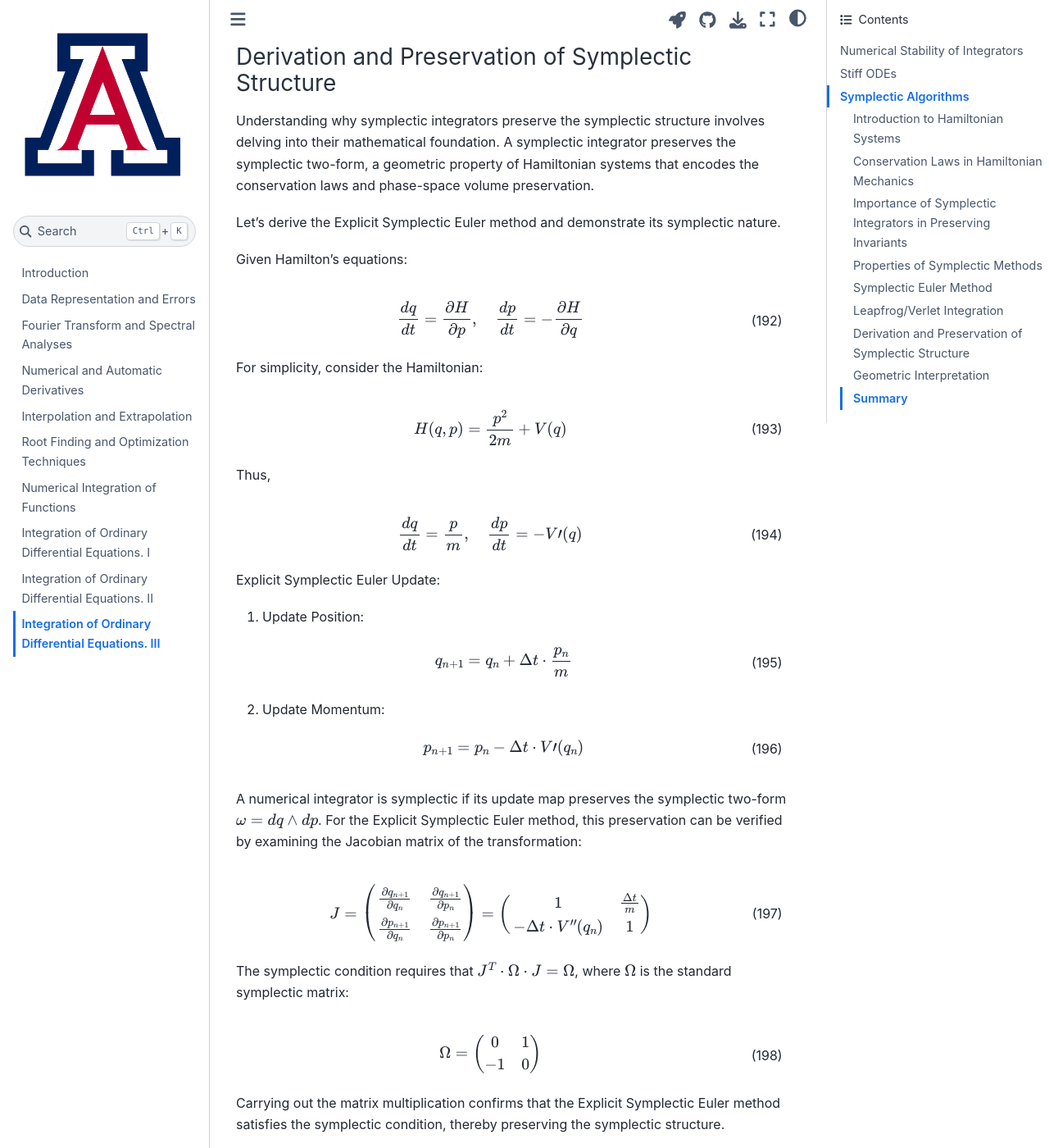
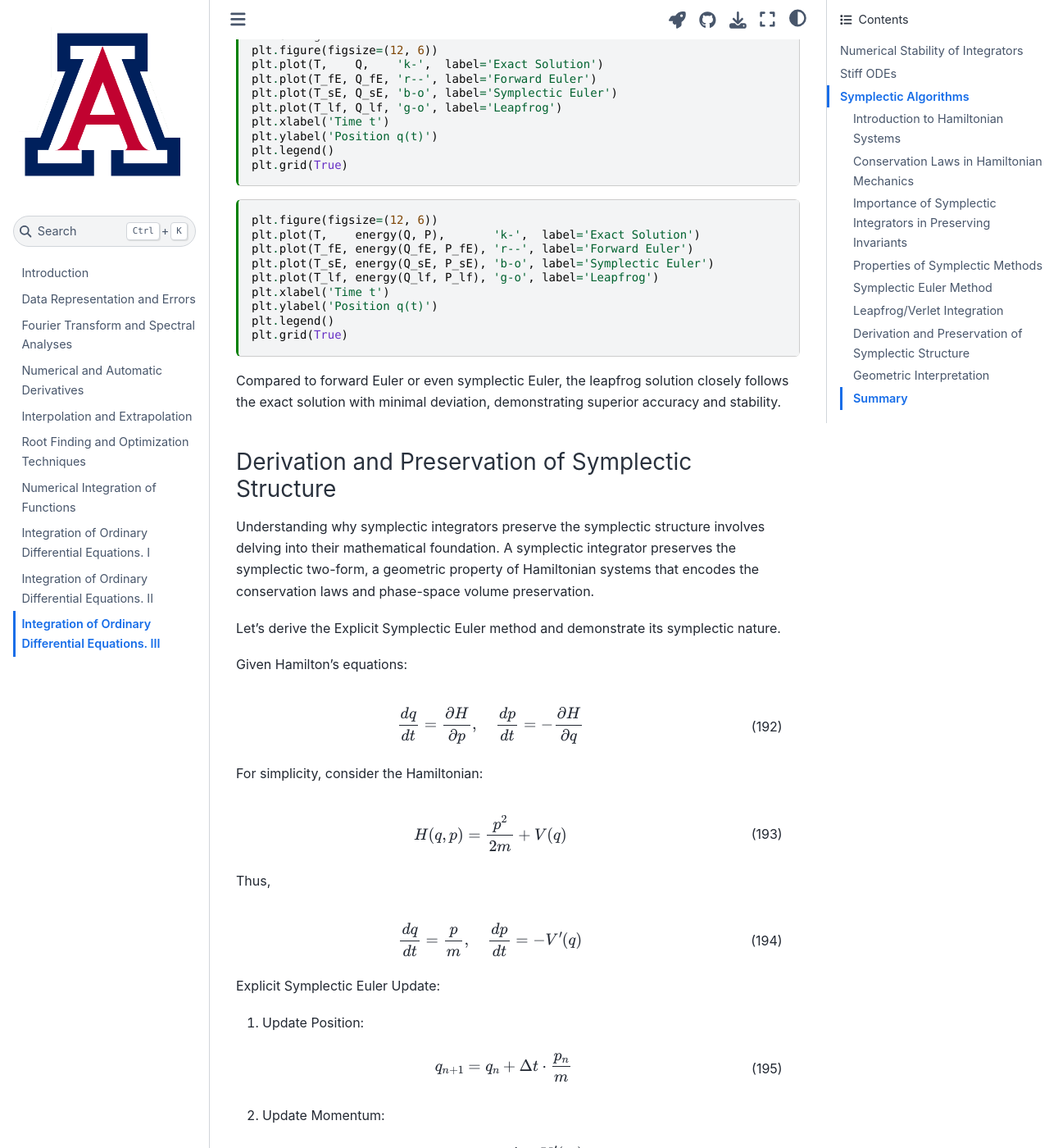
Before and after one commit to ua-2024q3-astr513/astr513, a Jupyter Book: the page built from docs/ode3.md, in a window 1280 px wide and 1400 px high, scrolled down 22839 px. Shown: the whole window at 82% size. Built offline with Jupyter Book 1.0.4 settings and Sphinx 7.4.7 and the Sphinx Book theme 1.1.4, drawn with Linux system fonts in a browser that asks for light colours; some of the changed text lies outside the part shown.

Commit message:
Plot energy

````diff
--- a/docs/ode3.md
+++ b/docs/ode3.md
@@ -829,6 +829,22 @@ plt.legend()
 plt.grid(True)
 ```
 
+It is also useful to look at the total energy:
+
+```{code-cell} ipython3
+def energy(Q, P, m=1, k=1):
+    return P*P/(2*m) + Q*Q*(k/2)
+
+plt.figure(figsize=(12, 6))
+plt.plot(T,    energy(Q, P),       'k-',  label='Exact Solution')
+plt.plot(T_fE, energy(Q_fE, P_fE), 'r--', label='Forward Euler')
+plt.plot(T_sE, energy(Q_sE, P_sE), 'b-o', label='Symplectic Euler')
+plt.xlabel('Time t')
+plt.ylabel('Position q(t)')
+plt.legend()
+plt.grid(True)
+```
+
 From the above plot, we observe:
 * Forward Euler Method:
   * Behavior: Deviates significantly from the exact solution over time, exhibiting growing oscillations.
@@ -920,6 +936,18 @@ plt.legend()
 plt.grid(True)
 ```
 
+```{code-cell} ipython3
+plt.figure(figsize=(12, 6))
+plt.plot(T,    energy(Q, P),       'k-',  label='Exact Solution')
+plt.plot(T_fE, energy(Q_fE, P_fE), 'r--', label='Forward Euler')
+plt.plot(T_sE, energy(Q_sE, P_sE), 'b-o', label='Symplectic Euler')
+plt.plot(T_lf, energy(Q_lf, P_lf), 'g-o', label='Leapfrog')
+plt.xlabel('Time t')
+plt.ylabel('Position q(t)')
+plt.legend()
+plt.grid(True)
+```
+
 Compared to forward Euler or even symplectic Euler, the leapfrog solution closely follows the exact solution with minimal deviation, demonstrating superior accuracy and stability.
 
 +++
@@ -942,7 +970,7 @@ H(q, p) = \frac{p^2}{2m} + V(q)
 \end{align}
 Thus,
 \begin{align}
-\frac{dq}{dt} = \frac{p}{m}, \quad \frac{dp}{dt} = -V{\prime}(q)
+\frac{dq}{dt} = \frac{p}{m}, \quad \frac{dp}{dt} = -V'(q)
 \end{align}
 
 Explicit Symplectic Euler Update:
@@ -952,7 +980,7 @@ Explicit Symplectic Euler Update:
    \end{align}
 2. Update Momentum:
    \begin{align}
-   p_{n+1} = p_n - \Delta t \cdot V{\prime}(q_n)
+   p_{n+1} = p_n - \Delta t \cdot V'(q_n)
    \end{align}
 
 A numerical integrator is symplectic if its update map preserves the symplectic two-form $\omega = dq \wedge dp$.
````
